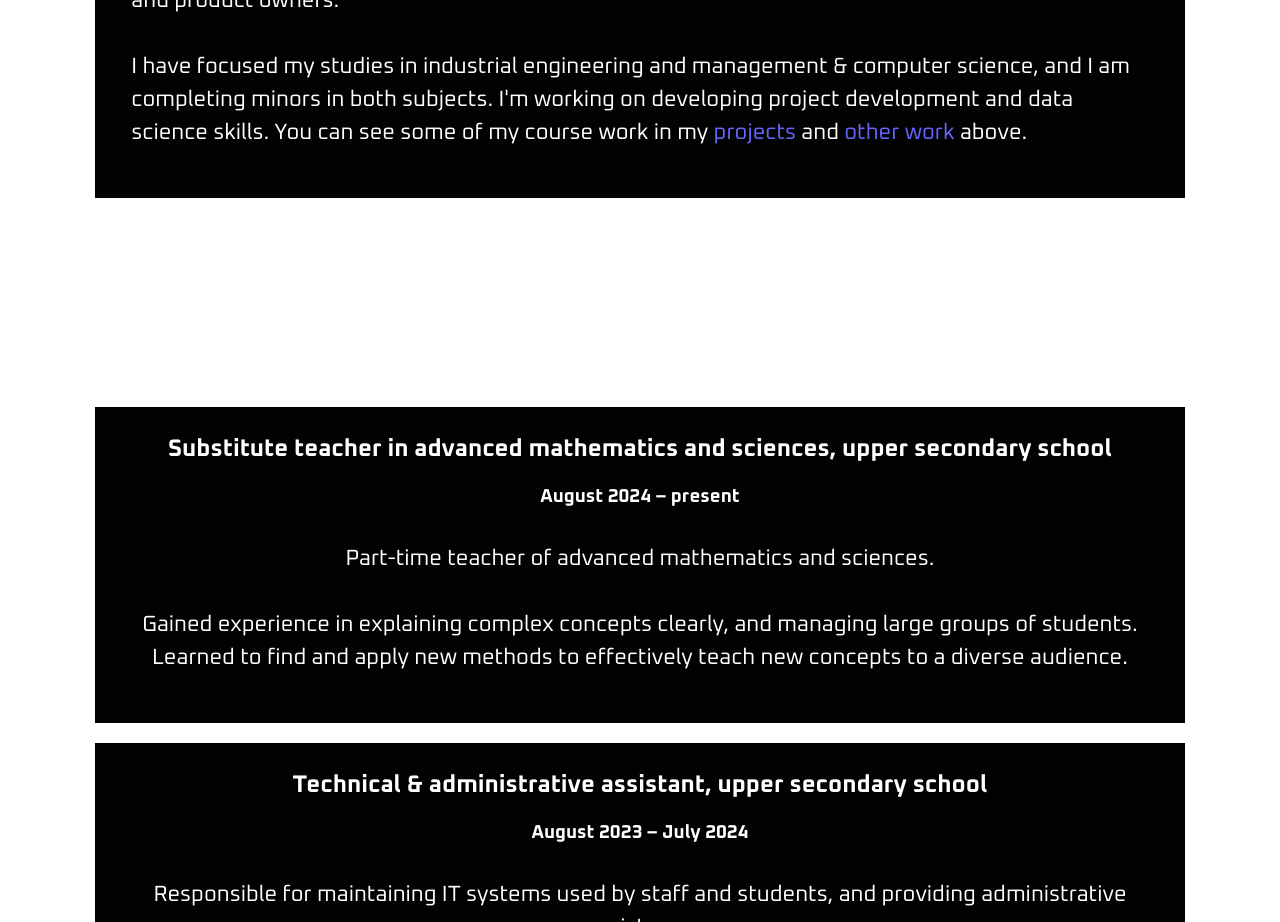
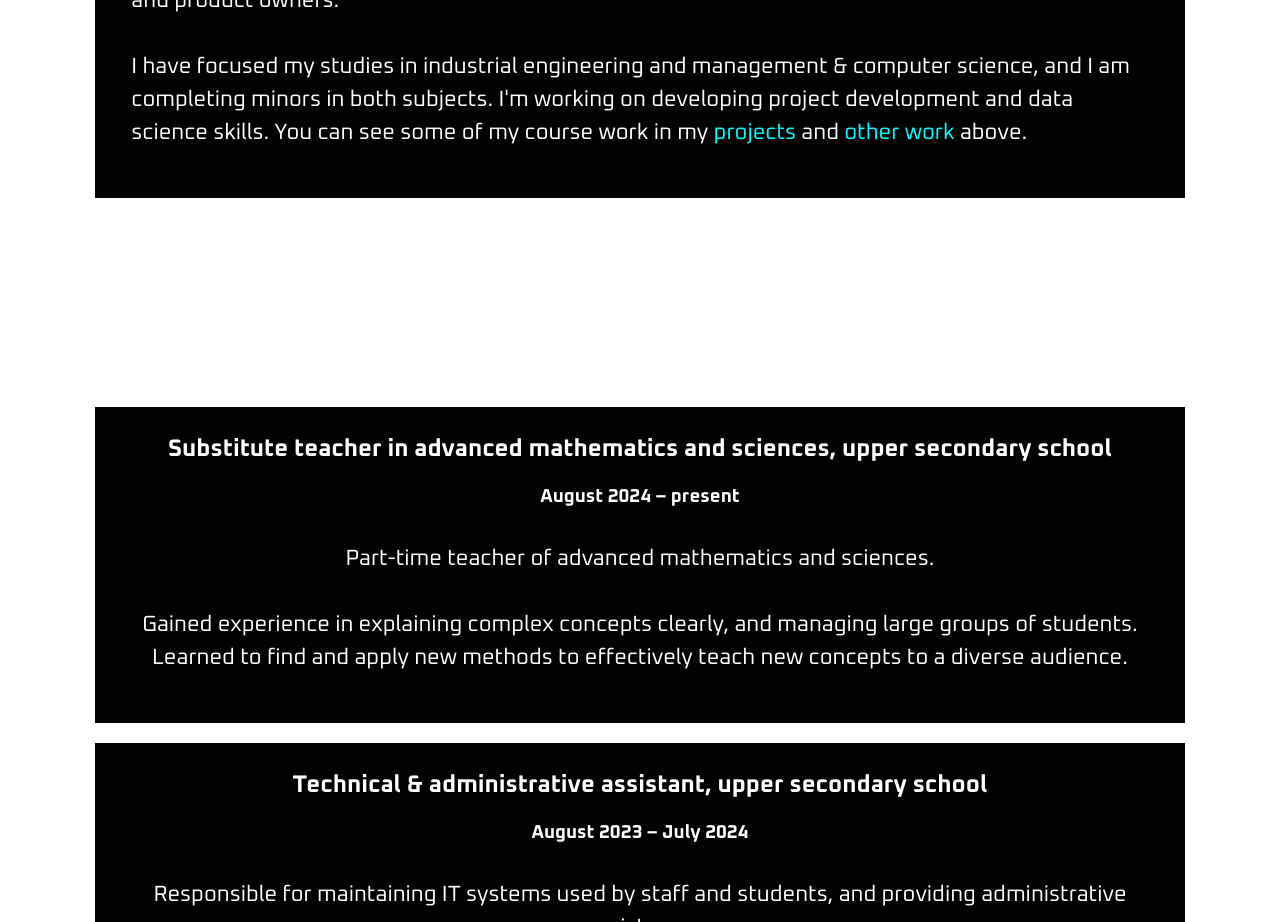
Before and after one commit to silentwinter0/portfolio, a React (Vite) app: page / in a window 1280 px wide. Shown: the part 4100-5022 px from the top of the page. Built offline with nearby package versions, Linux system fonts and the light colour scheme.

Commit message:
Swapped article link color to a brighter blue

```diff
--- a/src/components/Article.css
+++ b/src/components/Article.css
@@ -75,7 +75,7 @@
 }
 
 .article-projecttext a {
-  color: #6666FF;
+  color: #00FFFF;
 }
 
 .inline-article-figure {
```
